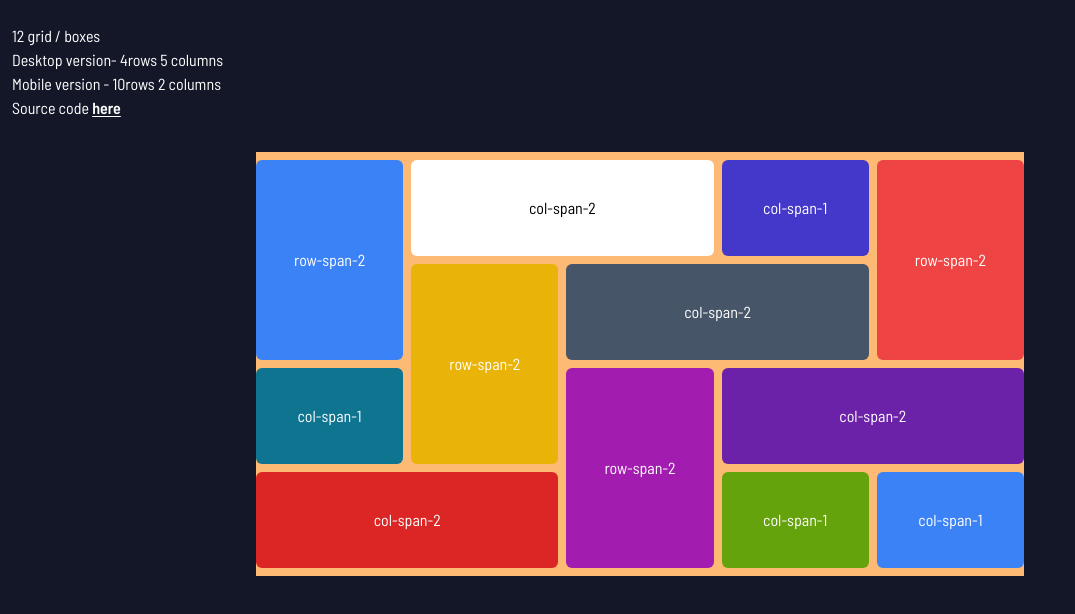
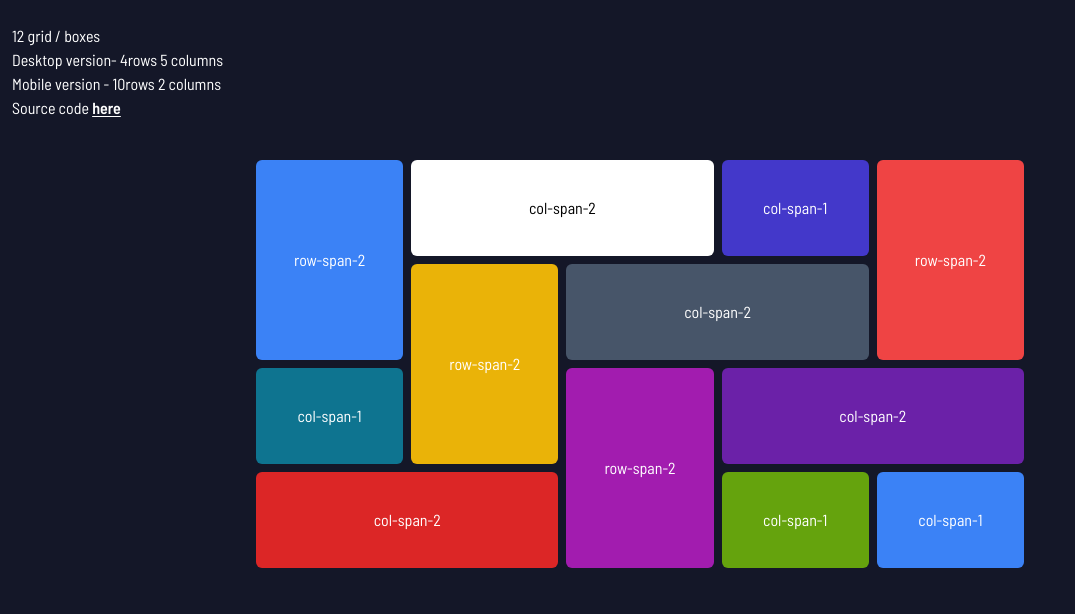
Before and after one commit to jmoseka/tailwind-component, a React (Create React App) app: page / in a window 1280 px wide. Shown: the top 614 px of the page, without its empty margins (0-1075 px from the left). Built offline with nearby package versions, Linux system fonts and the light colour scheme.

Commit message:
remove container bg color

```diff
--- a/src/App.js
+++ b/src/App.js
@@ -17,7 +17,7 @@ function App() {
         </ul>
 
         {/* <!--Grid container--> */}
-        <div class="grid-container bg-orange-300 mt-8 m-auto max-w-3xl ">
+        <div class="grid-container mt-8 m-auto max-w-3xl ">
 
           <div class=" w-full py-2 mx-auto max-w-4xl text-white text-center
      grid grid-cols-2 grid-rows-10 md:grid-cols-5 md:grid-rows-4 gap-2">
```
